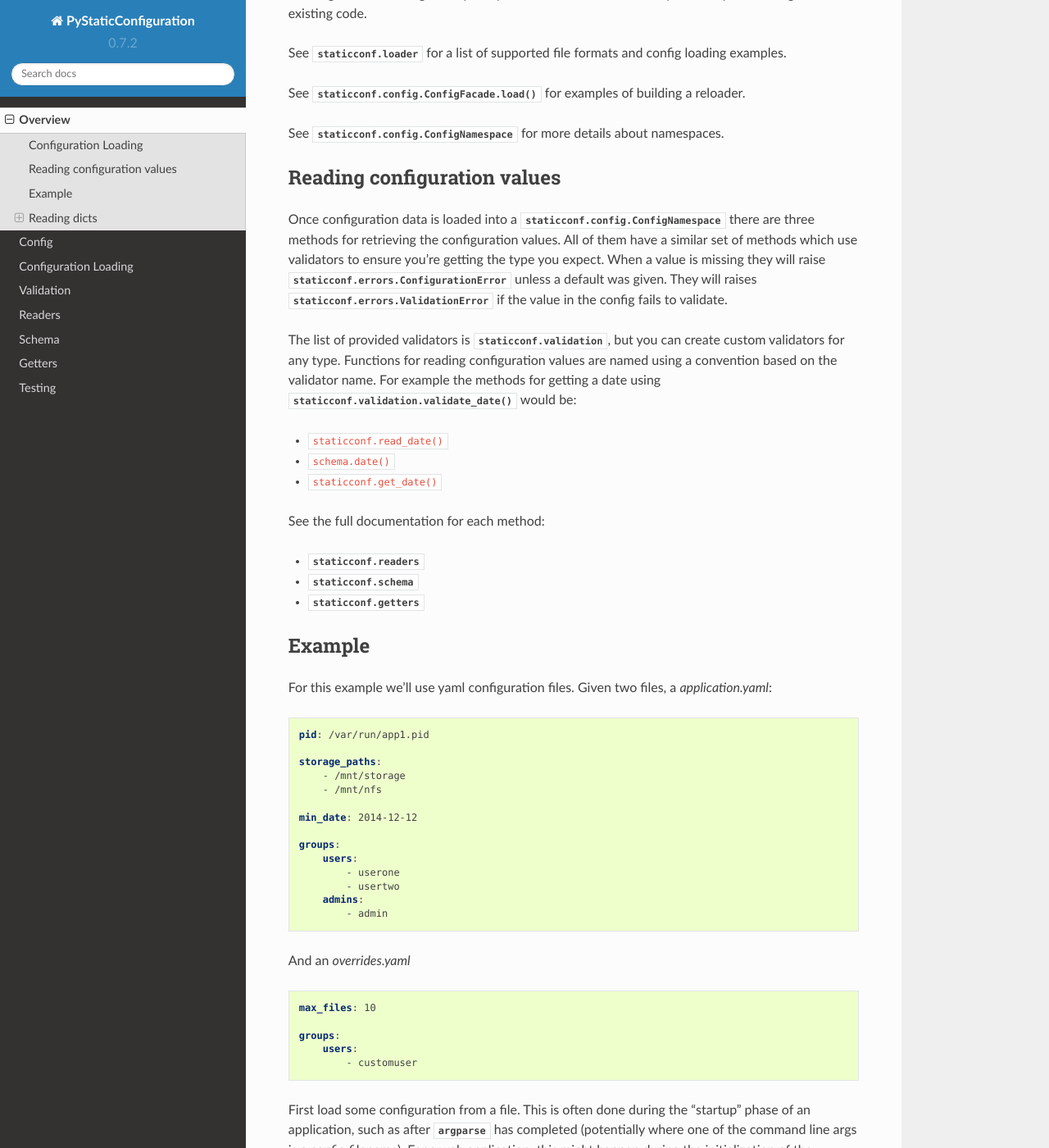
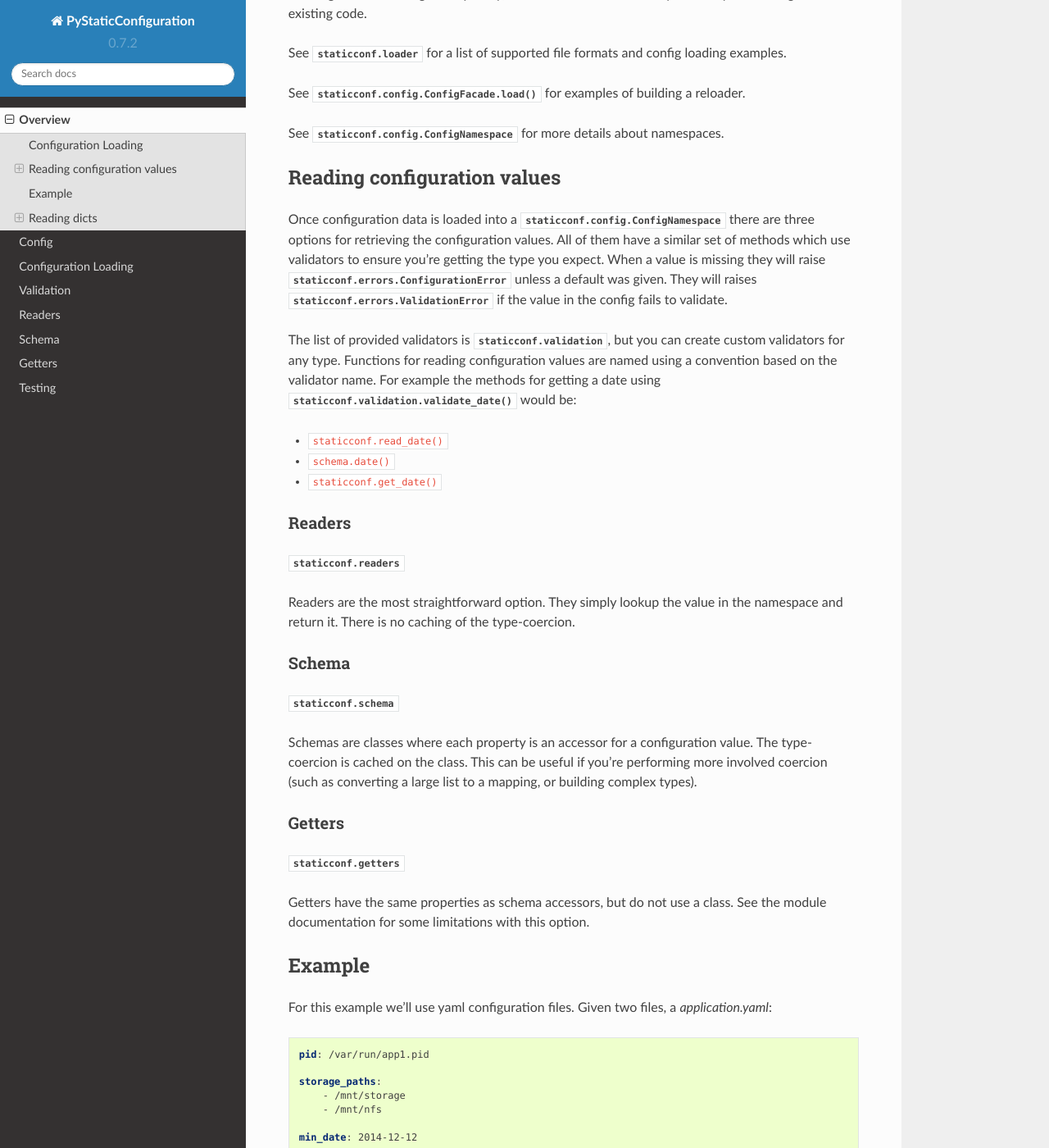
Before and after one commit to dnephin/PyStaticConfiguration, a Sphinx documentation site: the page built from docs/source/overview.rst, in a window 1280 px wide and 1400 px high, scrolled down 406 px. Shown: the whole window at 82% size. Built offline with Sphinx 7.4.7 and the Read the Docs theme 2.0.0, drawn with Linux system fonts in a browser that asks for light colours.

Commit message:
More docs about the differences between acessors.

```diff
--- a/docs/source/overview.rst
+++ b/docs/source/overview.rst
@@ -31,7 +31,7 @@ namespaces.
 Reading configuration values
 ----------------------------
 Once configuration data is loaded into a
-:class:`staticconf.config.ConfigNamespace` there are three methods for
+:class:`staticconf.config.ConfigNamespace` there are three options for
 retrieving the configuration values. All of them have a similar set of methods
 which use validators to ensure you're getting the type you expect. When a value
 is missing they will raise :class:`staticconf.errors.ConfigurationError` unless
@@ -50,11 +50,34 @@ For example the methods for getting a date using
 * ``staticconf.get_date()``
 
 
-See the full documentation for each method:
+Readers
+~~~~~~~
 
-* :mod:`staticconf.readers`
-* :mod:`staticconf.schema`
-* :mod:`staticconf.getters`
+:mod:`staticconf.readers`
+
+Readers are the most straightforward option. They simply lookup the value in
+the namespace and return it. There is no caching of the type-coercion.
+
+
+Schema
+~~~~~~
+
+:mod:`staticconf.schema`
+
+Schemas are classes where each property is an accessor for a configuration
+value. The type-coercion is cached on the class. This can be useful if you're
+performing more involved coercion (such as converting a large list to a
+mapping, or building complex types).
+
+
+Getters
+~~~~~~~
+
+:mod:`staticconf.getters`
+
+Getters have the same properties as schema accessors, but do not use a class.
+See the module documentation for some limitations with this option.
+
 
 
 Example
```
Also changed, not shown: 1 other file.
